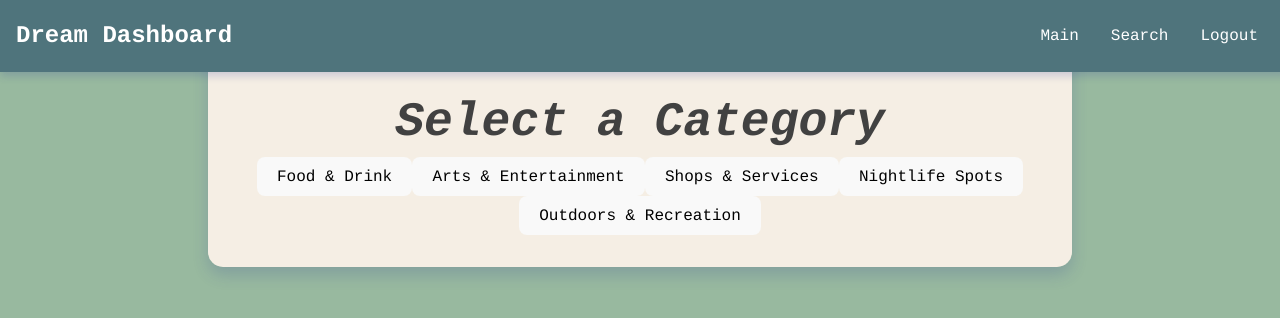
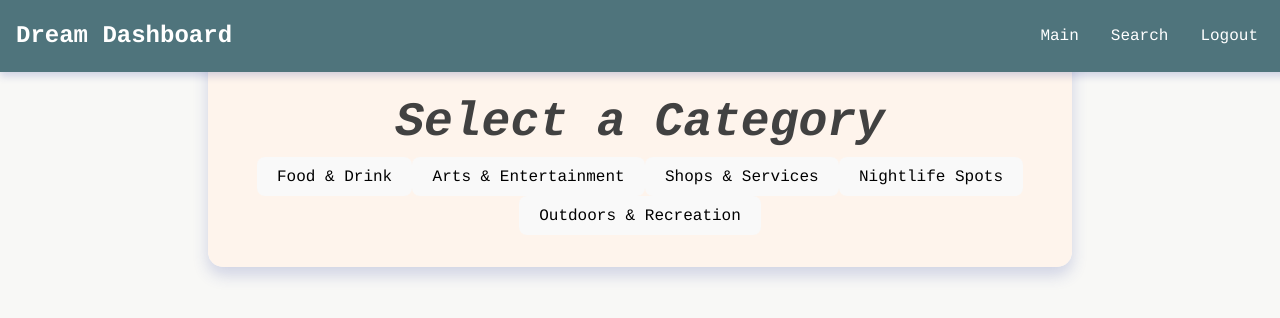
Before and after one commit to preethi-ca/cmd-f, a React (Vite) app: page /category in a window 1280 px wide. Shown: the top 318 px of the page. Built offline with nearby package versions, Linux system fonts and the light colour scheme.

Commit message:
tried to fix some backgroun color issues

```diff
--- a/src/Category.css
+++ b/src/Category.css
@@ -1,3 +1,4 @@
+
     .category-container {
         text-align: center;
         background: rgba(255, 244, 235, 0.9);
@@ -10,13 +11,18 @@
         max-width: 800px;
         margin: 2rem auto;
         transition: all 0.5s ease;
-\    }
+
+    }
 
     .container h1 {
         color: #4f747c;
         /* Dark teal for the title */
         font-size: 2.5rem;
         margin-bottom: 1.5rem;
+    }
+
+    body {
+        background-color: #98b99f;
     }
 
     .container button {
--- a/src/pages/Home.css
+++ b/src/pages/Home.css
@@ -9,6 +9,7 @@
     min-height: 100vh; /* Ensure it takes up full height of the viewport */
     padding: 20px;
     text-align: center;
+    background-color: #98b99f;
   }
 
   /* Box styling for the content */
--- a/src/pages/MainPage.css
+++ b/src/pages/MainPage.css
@@ -14,7 +14,7 @@ html, body {
     padding: 0px;
     display: flex;
     overflow: hidden;
-    background-color: #98b99f !important;
+    background-color: #98b99f;
 }
 
 h2 {
```
